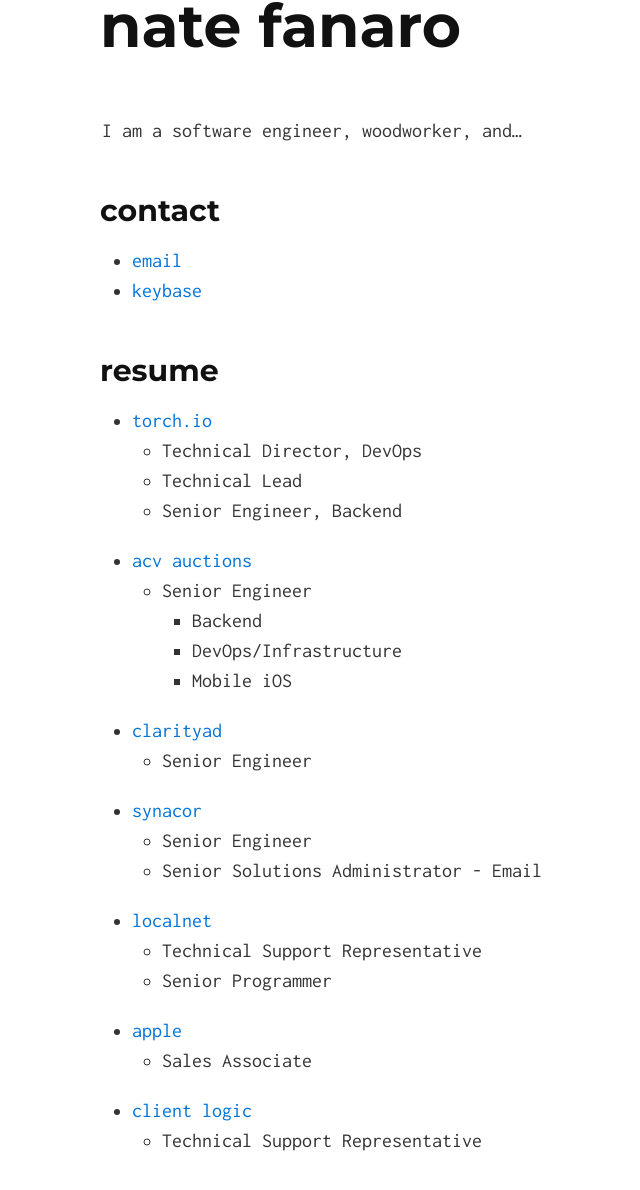
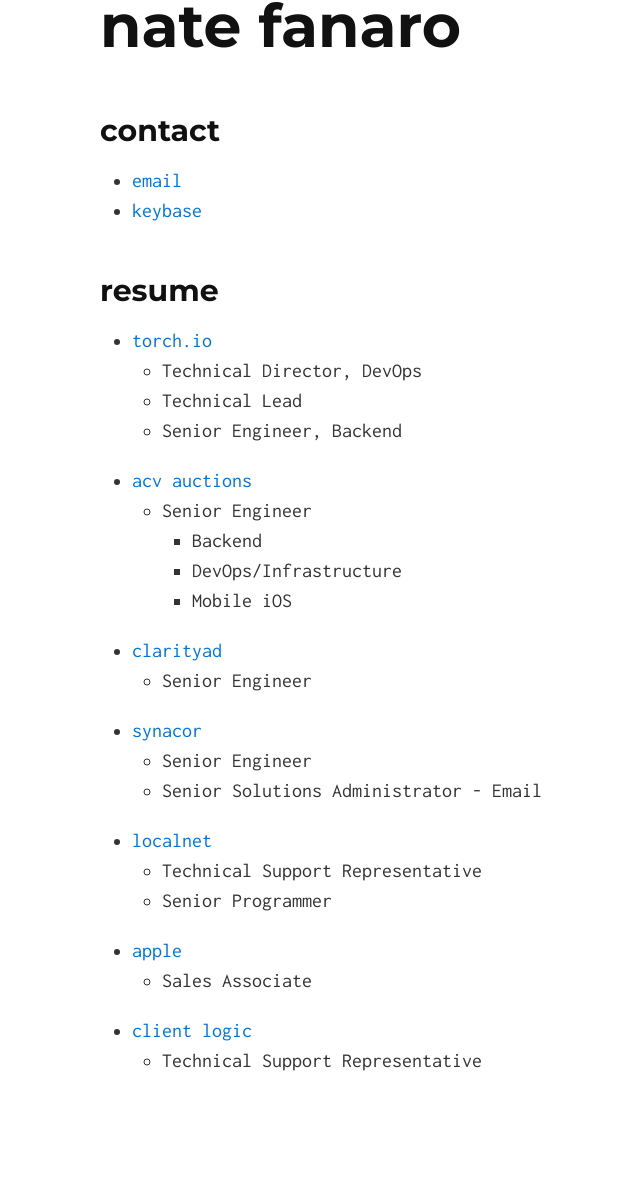
Before and after one commit to natefanaro/natefanaro.github.io, a Jekyll site: the page built from index.md, in a window 1280 px wide, cut to the strip 204-1460 px from the top of the page. Shown: the top 1190 px of the strip, without its empty margins (238-878 px from the left). Built offline with Jekyll 4.4.1, drawn with Linux system fonts in a browser that asks for light colours; our own code applies the rules of GitHub Pages for plain Markdown files.

Commit message:
Update from Forestry.io natefanaro@gmail.com updated index.md

```diff
--- a/index.md
+++ b/index.md
@@ -2,8 +2,6 @@
 layout: default
 
 ---
-I am a software engineer, woodworker, and...
-
 ## contact
 
 * [email](mailto:natefanaro@gmail.com)
```
